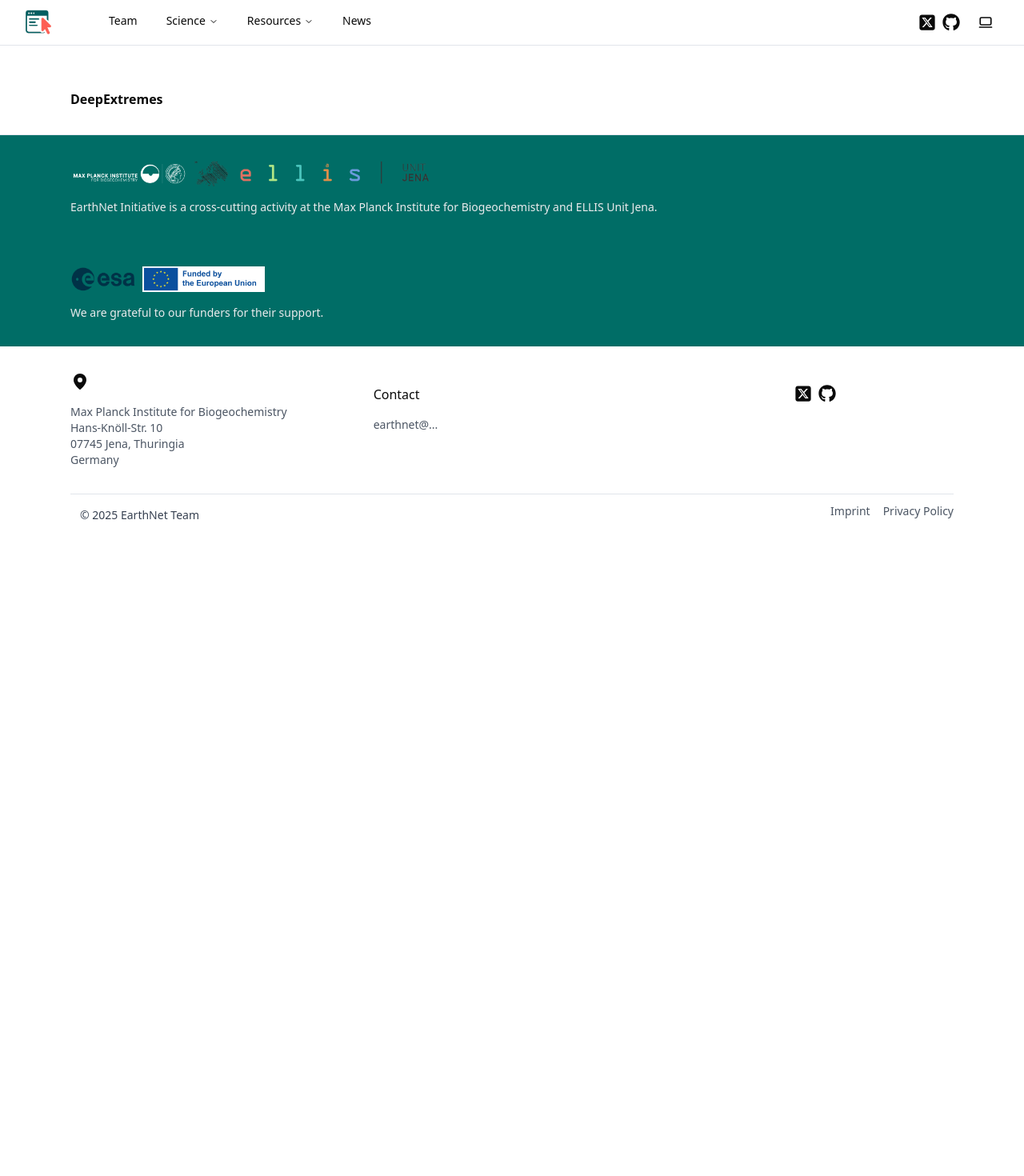
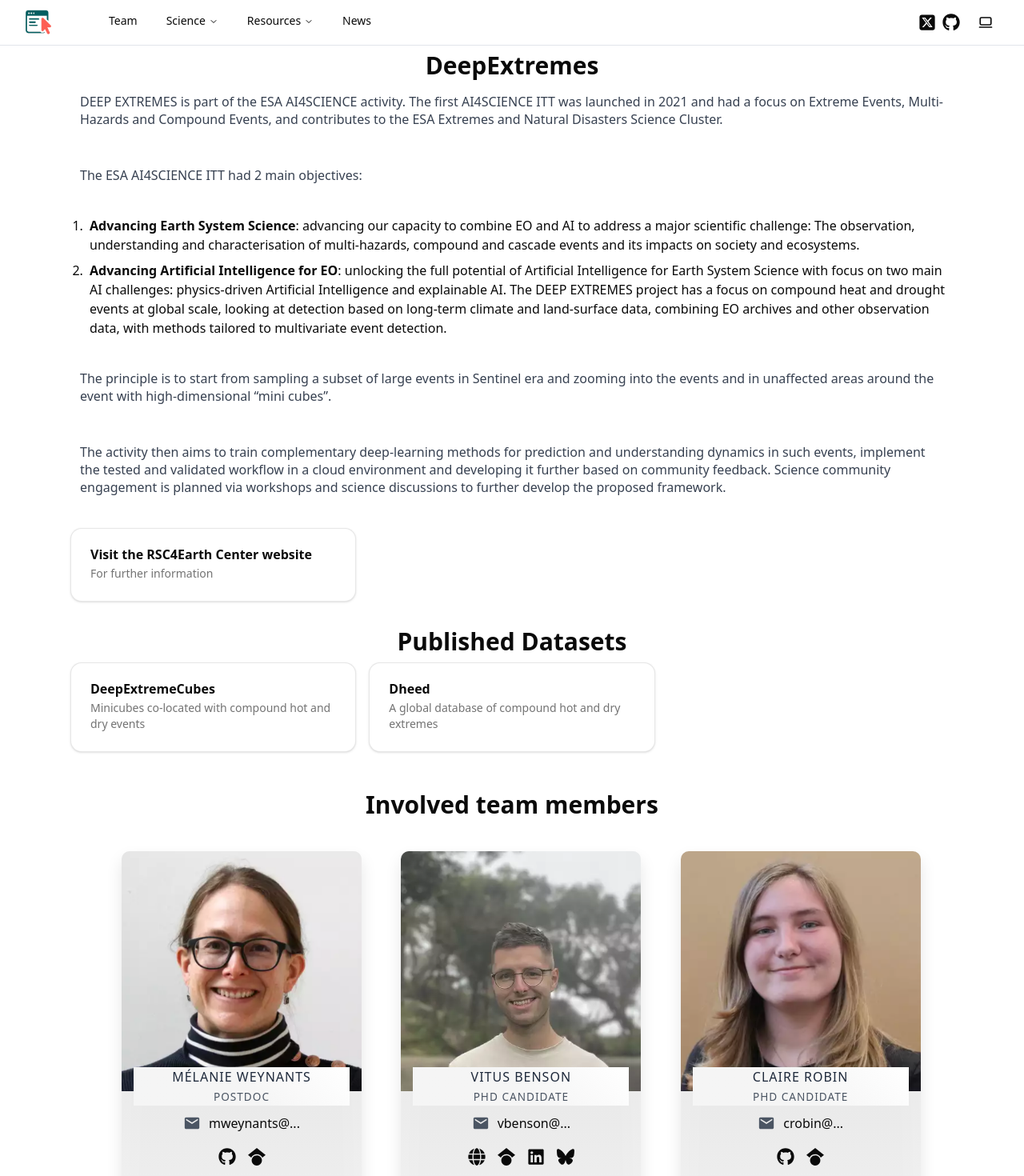
Before and after one commit to EarthyScience/earthnet.tech, a Next.js app: page /science/deepextremes in a window 1280 px wide. Shown: the top 1470 px of the page at 80% size. Before the commit the page ends 800 px from the top, so only its background shows below. Built offline with nearby package versions, Linux system fonts and the light colour scheme.

Commit message:
adding deepextremes

```diff
--- a/src/app/science/deepextremes/page.mdx
+++ b/src/app/science/deepextremes/page.mdx
@@ -1 +1,72 @@
-# DeepExtremes
+import {
+  Card,
+  CardAction,
+  CardContent,
+  CardDescription,
+  CardFooter,
+  CardHeader,
+  CardTitle,
+} from "@/components/ui/card"
+import { FilteredTeamCardsGallery } from '@/components/TeamCardsGallery';
+
+
+<h1 className="text-3xl font-bold text-center -mb-6">DeepExtremes</h1>
+<div></div>
+
+DEEP EXTREMES is part of the ESA AI4SCIENCE activity. The first AI4SCIENCE ITT was launched in 2021 and had a focus on Extreme Events, Multi-Hazards and Compound Events, and contributes to the ESA Extremes and Natural Disasters Science Cluster.
+
+The ESA AI4SCIENCE ITT had 2 main objectives:
+
+1. **Advancing Earth System Science**: advancing our capacity to combine EO and AI to address a major scientific challenge: The observation, understanding and characterisation of multi-hazards, compound and cascade events and its impacts on society and ecosystems.
+2. **Advancing Artificial Intelligence for EO**: unlocking the full potential of Artificial Intelligence for Earth System Science with focus on two main AI challenges: physics-driven Artificial Intelligence and explainable AI.
+The DEEP EXTREMES project has a focus on compound heat and drought events at global scale, looking at detection based on long-term climate and land-surface data, combining EO archives and other observation data, with methods tailored to multivariate event detection.
+
+The principle is to start from sampling a subset of large events in Sentinel era and zooming into the events and in unaffected areas around the event with high-dimensional “mini cubes”.
+
+The activity then aims to train complementary deep-learning methods for prediction and understanding dynamics in such events, implement the tested and validated workflow in a cloud environment and developing it further based on community feedback. Science community engagement is planned via workshops and science discussions to further develop the proposed framework.
+
+
+<div className="grid grid-cols-1 md:grid-cols-2 lg:grid-cols-3 gap-4">
+
+  <Card className="w-full max-w-sm hover:bg-[var(--accent)] transition-colors duration-200">
+    <CardHeader>
+    <CardTitle> <a href='https://rsc4earth.de/project/deepextremes/' target='_blank'> Visit the RSC4Earth Center website</a> </CardTitle>
+      <CardDescription>  For further information </CardDescription>
+    </CardHeader>
+  </Card>
+
+</div>
+
+
+<h1 className="text-3xl font-bold text-center -mb-6">Published Datasets</h1>
+<div></div>
+
+<div className="grid grid-cols-1 md:grid-cols-2 lg:grid-cols-3 gap-4">
+
+  <Card className="w-full max-w-sm hover:bg-[var(--accent)] transition-colors duration-200">
+    <CardHeader>
+    <CardTitle> <a href='https://www.nature.com/articles/s41597-025-04447-5#Sec10' target='_blank'> DeepExtremeCubes </a> </CardTitle>
+      <CardDescription> Minicubes co-located with compound hot and dry events </CardDescription>
+    </CardHeader>
+  </Card>
+
+  <Card className="w-full max-w-sm hover:bg-[var(--accent)] transition-colors duration-200">
+    <CardHeader>
+    <CardTitle> <a href='https://essd.copernicus.org/preprints/essd-2024-396/' target='_blank'> Dheed </a> </CardTitle>
+      <CardDescription> A global database of compound hot and dry extremes </CardDescription>
+    </CardHeader>
+  </Card>
+
+</div>
+
+
+<FilteredTeamCardsGallery
+    cardFilteredNames={["Melanie", "Vitus", "Claire", "MarkusR"]}
+    path="team/cards"
+    title = "Involved team members"
+/>
+
+
+<h1 className="text-3xl font-bold text-center -mb-6">Partners</h1>
+<div></div>
+![Overview of all the DeepExtremes partners: Leipzig University, Brockmann Consult, Universitat de Valencia and Max Planck Institute for Biogeochemistry](/projects/deepextremes_partnersoverview.png)
```
Also changed, not shown: public/projects/deepextremes_partnersoverview.png (added).
